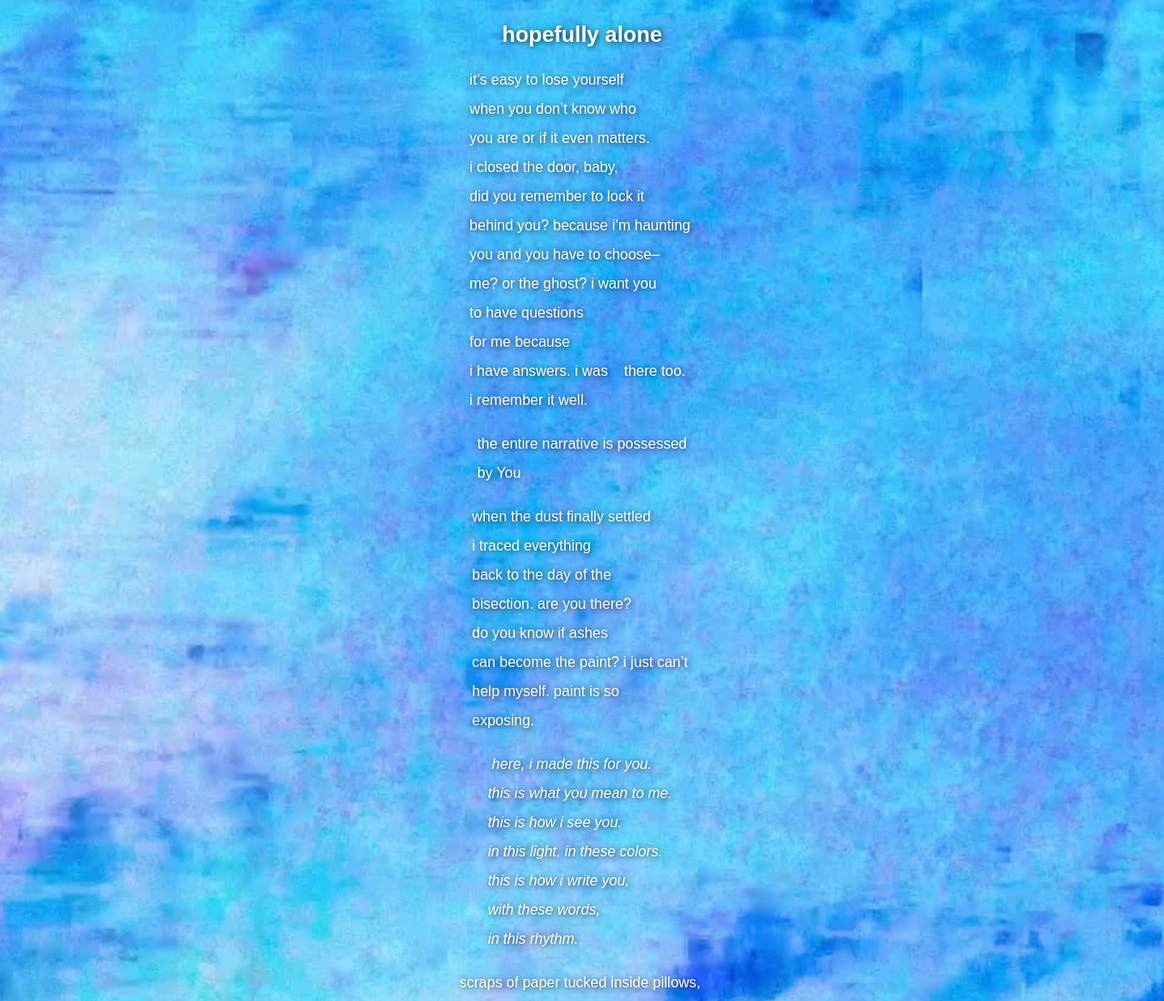
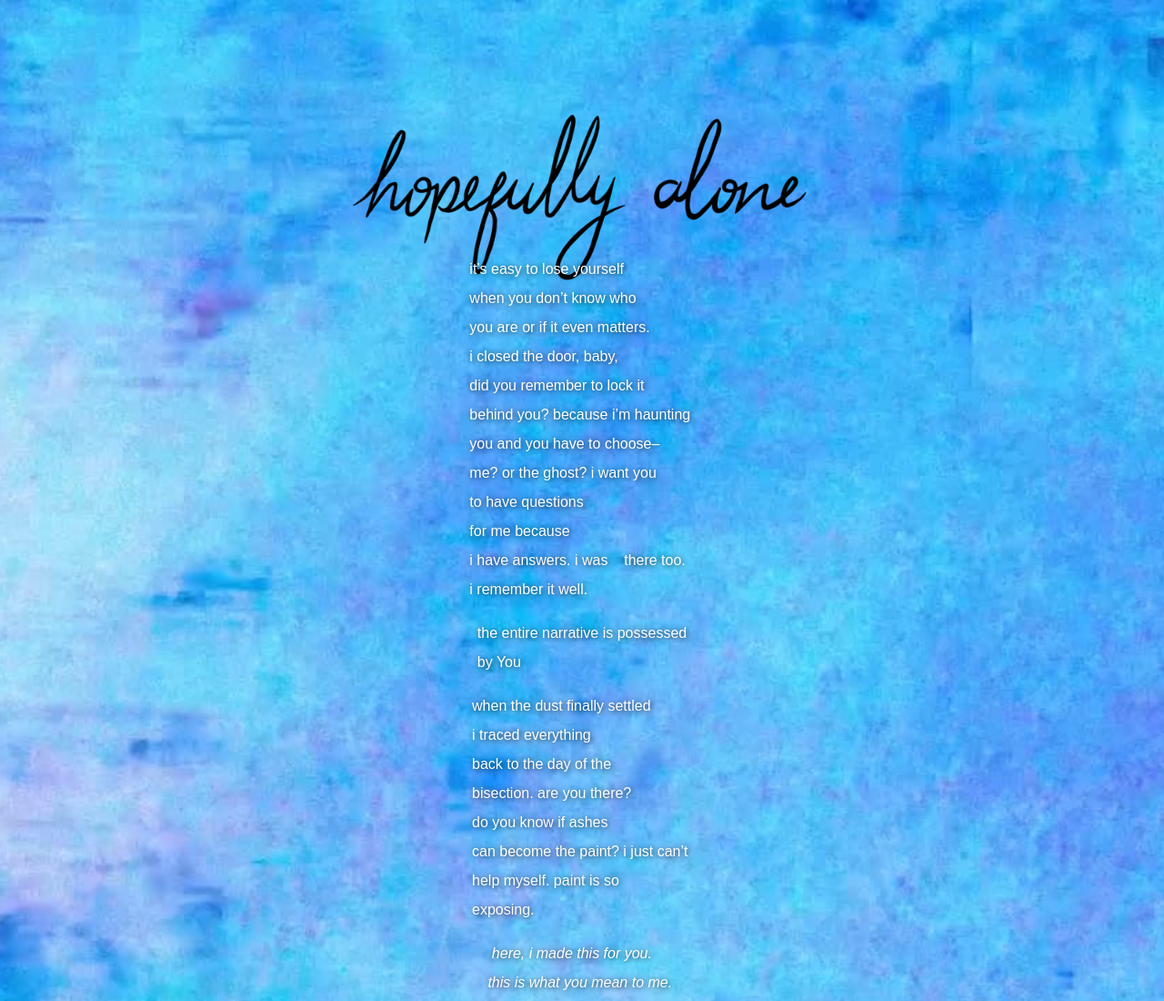
Before and after one commit to vmohs/dendron, a plain HTML site: page hopefully.html in a window 1280 px wide. Shown: the top 1100 px of the page at 91% size. Drawn offline with Linux system fonts and the light colour scheme.

Commit message:
Update hopefully.html
added title

```diff
--- a/hopefully.html
+++ b/hopefully.html
@@ -18,11 +18,12 @@
         text-shadow: 1px 1px 6px rgba(0, 0, 0, 0.8);
       font-family: Arial, sans-serif;
     }
-
-    h3 {
-      font-size: 24px;
-      margin-bottom: 12px;
-    }
+       img {
+      width: 60%;
+      max-width: 800px;
+      min-width: 300px;
+           margin-bottom: -160px;
+        }
 
     p {
       font-size: 16px;
@@ -55,8 +56,7 @@
   </style>
 </head>
 <body onclick="window.location.href='trans.html'">
-
-  <h3>hopefully alone</h3>
+<img src="hopeful.png">
   <p>it’s easy to lose yourself <br>
 when you don’t know who <br>
 you are or if it even matters. <br>
```
